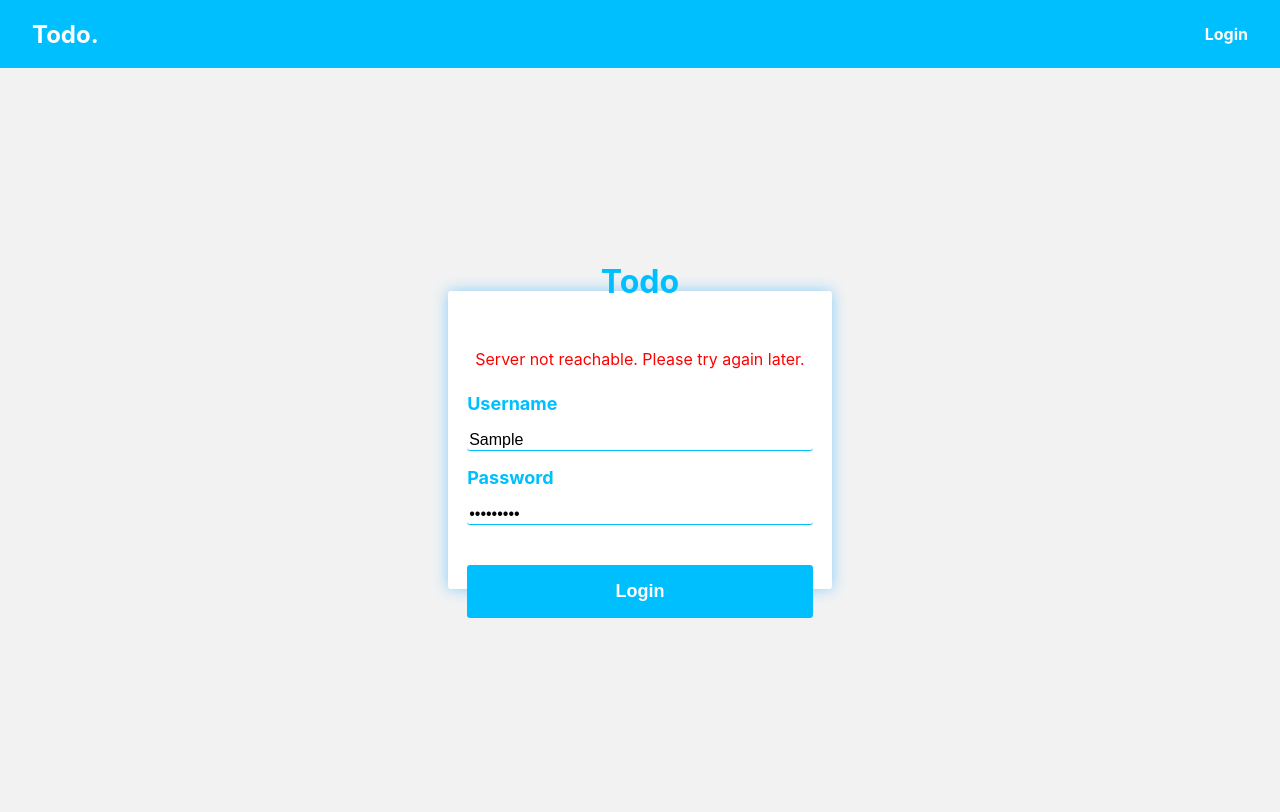
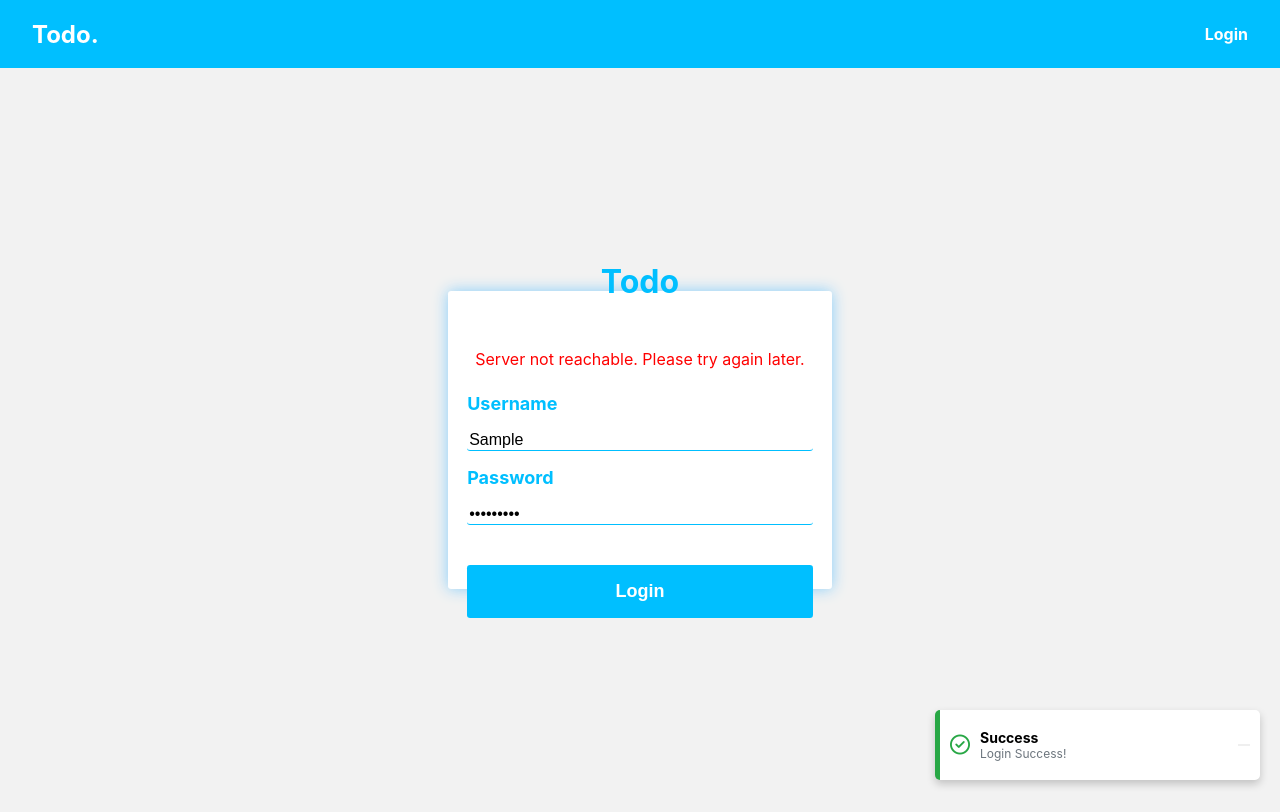
Before and after one commit to rdk-dinesh/todo-app, a React (Create React App) app in the folder client/: page / in a window 1280 px wide. Both pictures are taken after typing "Sample", "Sample123" into the empty fields and a click on the button "Login". Built offline with nearby package versions, Linux system fonts and the light colour scheme; no server answers.

Commit message:
Introduced Alert Component

```diff
--- a/client/src/App.js
+++ b/client/src/App.js
@@ -6,8 +6,11 @@ import './App.css';
 import Navbar from './components/navbar/Navbar';
 import MyProfile from './pages/profile/MyProfile';
 import NotFoundPage from './pages/notFound/NotFoundPage';
+import Alert from './components/alert/Alert';
+import { useAlert } from './context/AlertContext';
 
 function App() {
+  const { showAlert, alertData, setShowAlert } = useAlert();
   return (
     <div className="App">
       <Navbar/>
@@ -19,6 +22,13 @@ function App() {
           </Route>
           <Route path='*' element={<NotFoundPage/>}/>
         </Routes>
+      {showAlert && (
+        <Alert
+        title={alertData.title}
+        message={alertData.message}
+        onClose={() => setShowAlert(false)}
+        />
+      )}
     </div>
   );
 }
--- /dev/null
+++ b/client/src/components/alert/Alert.css
@@ -0,0 +1,67 @@
+.custom-alert {
+  position: fixed;
+  bottom: 20px;
+  right: 20px;
+  min-width: 300px;
+  height: 50px;
+  background-color: #ffffff;
+  /* border-left: 5px solid #28a745; */
+  box-shadow: 0 4px 8px rgba(0, 0, 0, 0.2);
+  border-radius: 5px;
+  padding: 10px;
+  display: flex;
+  justify-content: space-between;
+  align-items: center;
+  z-index: 2000;
+  animation: slideIn 0.5s ease;
+}
+
+.alert-content {
+  display: flex;
+  align-items: center;
+}
+
+.success-icon {
+  color: #28a745;
+  font-size: 20px;
+  margin-right: 10px;
+}
+
+.error-icon {
+    color: #FF0000;
+    font-size: 20px;
+    margin-right: 10px;
+  }
+
+.alert-text {
+  text-align: left;
+}
+
+.alert-text strong {
+  display: block;
+  font-size: 14px;
+  text-transform: capitalize;
+}
+
+.alert-text p {
+  margin: 0;
+  font-size: 12px;
+  color: #6c757d;
+}
+
+.custom-btn {
+  border: none;
+  font-size: 10px;
+  cursor: pointer;
+}
+
+@keyframes slideIn {
+  from {
+    opacity: 0;
+    transform: translateX(100%);
+  }
+  to {
+    opacity: 1;
+    transform: translateX(0);
+  }
+}
--- /dev/null
+++ b/client/src/components/alert/Alert.jsx
@@ -0,0 +1,19 @@
+import React from "react";
+import "./Alert.css";
+
+const Alert = ({ title, message, onClose }) => {
+  return (
+    <div className="custom-alert" style={{ borderLeft: title === 'error' ? '5px solid #FF0000' : '5px solid #28a745' }}>
+      <div className="alert-content">
+        <i className={`fa-regular ${title === 'error' ? 'fa-circle-xmark error-icon' : 'fa-circle-check success-icon'}`}></i>
+        <div className="alert-text">
+          <strong>{title}</strong>
+          <p>{message}</p>
+        </div>
+      </div>
+      <button type="button" className="btn-close custom-btn" onClick={onClose}></button>
+    </div>
+  );
+};
+
+export default Alert;
--- a/client/src/components/edit/Edit.jsx
+++ b/client/src/components/edit/Edit.jsx
@@ -2,10 +2,12 @@ import React, { useState } from 'react'
 import { useDispatch, useSelector } from 'react-redux';
 import { updateUserDetails } from '../../store/actions/userAction';
 import './Edit.scss'
+import { useAlert } from '../../context/AlertContext';
 
 const Edit = ({ userInfo, setIsEdit }) => {
     const [details, setDetails] = useState(userInfo);
     const dispatch = useDispatch();
+    const { handleShowAlert } = useAlert();
     const userId = useSelector(state => state.auth.userId);
     const { name, email, phone, address: { street, city, zipcode } } = details;
 
@@ -34,6 +36,7 @@ const Edit = ({ userInfo, setIsEdit }) => {
     const onSubmitChange = (e) => {
         e.preventDefault();
         dispatch(updateUserDetails({ userId, details }));
+        handleShowAlert('success', 'User details updated successfully!');
         setIsEdit(false)
     }
     return (
@@ -50,11 +53,11 @@ const Edit = ({ userInfo, setIsEdit }) => {
                     </div>
                     <div className="edit__form__datas">
                         <label>Email:</label>
-                        <input type="text" onChange={handleChange} value={phone} name="phone" required />
+                        <input type="text" onChange={handleChange} value={email} name="phone" required />
                     </div>
                     <div className="edit__form__datas">
                         <label>Phone no:</label>
-                        <input type="text" onChange={handleChange} value={email} name="email" required />
+                        <input type="text" onChange={handleChange} value={phone} name="email" required />
                     </div>
                     <p className='edit__form__datas'>Address:</p>
                     <div className='edit__form__address'>
--- /dev/null
+++ b/client/src/context/AlertContext.jsx
@@ -0,0 +1,32 @@
+import React, { createContext, useContext, useState } from "react";
+
+// Create Context for the alert
+const AlertContext = createContext();
+
+// Custom hook to use the AlertContext in other components
+export const useAlert = () => {
+  return useContext(AlertContext);
+};
+
+export const AlertProvider = ({ children }) => {
+  const [showAlert, setShowAlert] = useState(false);
+  const [alertData, setAlertData] = useState({
+    title: "",
+    message: "",
+  });
+
+
+  const handleShowAlert = (title, message) => {
+    setAlertData({ title, message });
+    setShowAlert(true);
+    setTimeout(() => {
+      setShowAlert(false);
+    }, 6000); // Automatically hide after 3 seconds
+  };
+
+  return (
+    <AlertContext.Provider value={{ showAlert, alertData, handleShowAlert, setShowAlert }}>
+      {children}
+    </AlertContext.Provider>
+  );
+};
--- a/client/src/index.js
+++ b/client/src/index.js
@@ -7,6 +7,7 @@ import { persistor, store } from './store/store';
 import { BrowserRouter } from 'react-router-dom';
 import { PersistGate } from 'redux-persist/integration/react';
 import ErrorBoundary from './components/errorBoundary/ErrorBoundary';
+import { AlertProvider } from './context/AlertContext';
 
 const root = ReactDOM.createRoot(document.getElementById('root'));
 root.render(
@@ -15,7 +16,9 @@ root.render(
       <BrowserRouter>
         <Provider store={store}>
           <PersistGate loading={<p>Loading...</p>} persistor={persistor}>
-            <App />
+            <AlertProvider>
+              <App />
+            </AlertProvider>
           </PersistGate>
         </Provider>
       </BrowserRouter>
--- a/client/src/pages/login/Login.jsx
+++ b/client/src/pages/login/Login.jsx
@@ -4,12 +4,14 @@ import { loginUser } from '../../store/actions/loginAction';
 import { useSelector } from 'react-redux';
 import { useNavigate } from 'react-router-dom';
 import './Login.css';
+import { useAlert } from '../../context/AlertContext';
 
 const Login = () => {
     const [errors, setErrors] = useState({username: '', password: ''})
     const usernameRef = useRef(null);
     const passwordRef = useRef(null);
     const dispatch = useDispatch();
+    const { handleShowAlert } = useAlert();
     const { user, isLoggedIn, error  }  = useSelector(state => state.auth);
 
     const navigate = useNavigate();
@@ -28,6 +30,7 @@ const Login = () => {
         validateError(username, password);
         if(username && password){
             dispatch(loginUser({username, password}))
+            handleShowAlert( 'success', 'Login Success!')
         }
     }
     useEffect(()=>{
--- a/client/src/pages/todo/Todo.css
+++ b/client/src/pages/todo/Todo.css
@@ -45,6 +45,7 @@
     background-color: var(--py_font_color);
     height: 70%;
     margin: 3rem 0;
+    overflow-y: scroll;
 }
 
 .todo__header{
@@ -53,3 +54,11 @@
     justify-content: space-between;
     align-items: center;
 }
+
+.todo__no_results{
+    display: flex;
+    justify-content: center;
+    align-items: center;
+    height: 100%;
+    font-size: larger;
+}
--- a/client/src/pages/todo/Todo.jsx
+++ b/client/src/pages/todo/Todo.jsx
@@ -5,6 +5,7 @@ import { useSelector } from 'react-redux';
 import TodoContent from './TodoContent';
 import './Todo.css';
 import SearchBar from '../../components/search/SearchBar';
+import { useAlert } from '../../context/AlertContext';
 
 const Todo = () => {
     const [searchString, setSearchString] = useState('');
@@ -13,6 +14,7 @@ const Todo = () => {
     const userTasks = useSelector(state => state.todo.tasks);
     const inputRef = useRef(null);
     const editRef = useRef(null);
+    const {  handleShowAlert } = useAlert();
 
     useEffect(() => {
         dispatch(fetchTodo({ userId }))
@@ -20,13 +22,15 @@ const Todo = () => {
 
     const handleAddTask = () => {
         if (inputRef?.current?.value.trim()) {
-            dispatch(addTodo({ userId, task: inputRef.current.value }))
+            dispatch(addTodo({ userId, task: inputRef.current.value }));
+            handleShowAlert('success', 'Task added successfully!');
         }
         inputRef.current.value = ''
     }
 
     const handleDelete = (taskId) => {
-        dispatch(deleteTodo({ userId, taskId }))
+        dispatch(deleteTodo({ userId, taskId }));
+        handleShowAlert('success', 'Todo deleted successfully!');
     }
 
     const handleToggle = (taskId) => {
@@ -36,7 +40,8 @@ const Todo = () => {
     const handleUpdate =(taskId)=>{
         const currentValue = editRef?.current?.value;
         if(currentValue){
-            dispatch(updateTodo({userId, taskId, task: currentValue }))
+            dispatch(updateTodo({userId, taskId, task: currentValue }));
+            handleShowAlert('success', 'Task updated successfully!');
         }
     }
 
@@ -56,6 +61,9 @@ const filteredTodos = userTasks.filter(todo =>
             </div>
             <div className="todo__content__box">
                 {
+                    filteredTodos.length <=0 && <div className='todo__no_results'>No results found!</div>
+                }
+                {
                     filteredTodos && filteredTodos.map((todo) => (
                         <TodoContent todo={todo} handleDelete={handleDelete} handleToggle={handleToggle} handleUpdate={handleUpdate} ref={editRef}/>
                     ))
--- a/client/src/pages/todo/TodoContent.jsx
+++ b/client/src/pages/todo/TodoContent.jsx
@@ -7,6 +7,7 @@ const TodoContent = forwardRef(({todo, handleDelete, handleToggle, handleUpdate}
         handleUpdate(id);
         setIsEdit(false);
     }
+
     return (
         <>
             {isEdit ?
@@ -19,7 +20,7 @@ const TodoContent = forwardRef(({todo, handleDelete, handleToggle, handleUpdate}
                 :
                 <>
                     <div className="todo__content" key={todo.id}>
-                    <input type='checkbox' className="todo__content_toggle" onChange={() => handleToggle(todo.id)}/>
+                    <input type='checkbox' className="todo__content_toggle" onChange={() => handleToggle(todo.id)} checked={todo.isCompleted}/>
                     <p className="todo__content__desc">{todo.task}</p>
                     <button className="todo__content_delete" onClick={() => handleDelete(todo.id)}><i class="fa-solid fa-xmark"></i></button>
                     <button className="todo__content_toggle" onClick={() => setIsEdit(true)}><i class="fa-solid fa-pen-to-square"></i></button>
--- a/package.json
+++ b/package.json
@@ -3,6 +3,9 @@
   "version": "1.0.0",
   "description": "",
   "main": "index.js",
+  "dependencies": {
+    "concurrently": "^9.2.0"
+  },
   "scripts": {
     "install-all": "npm install --prefix client && npm install --prefix server",
     "start": "concurrently \"npm run server\" \"npm run client\"",
```
